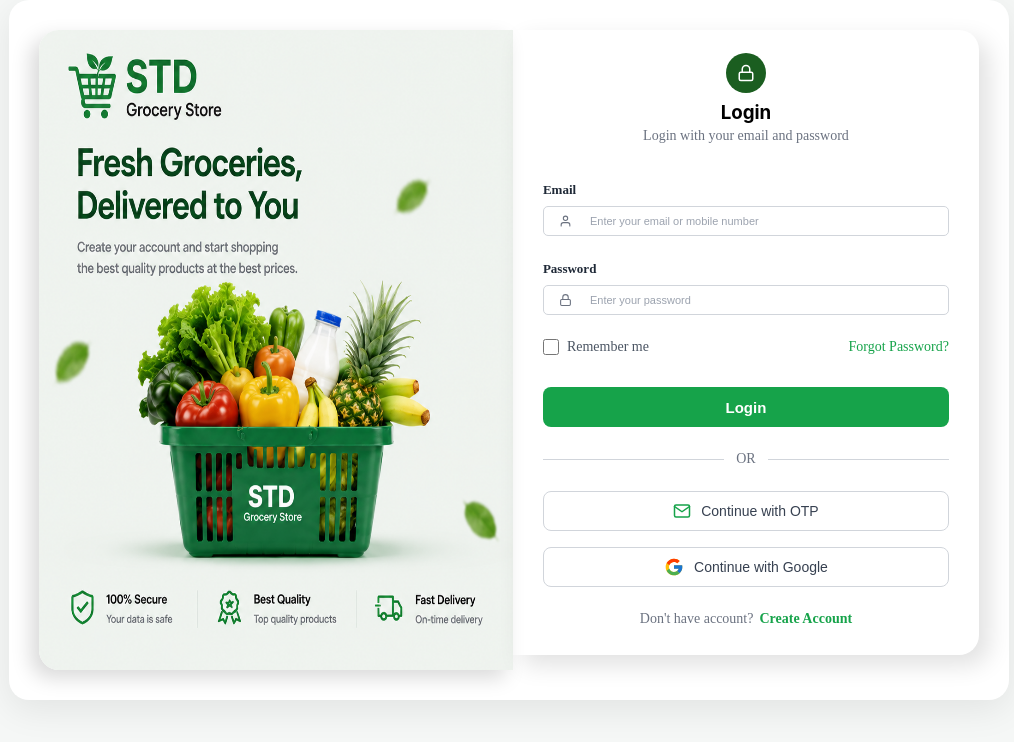
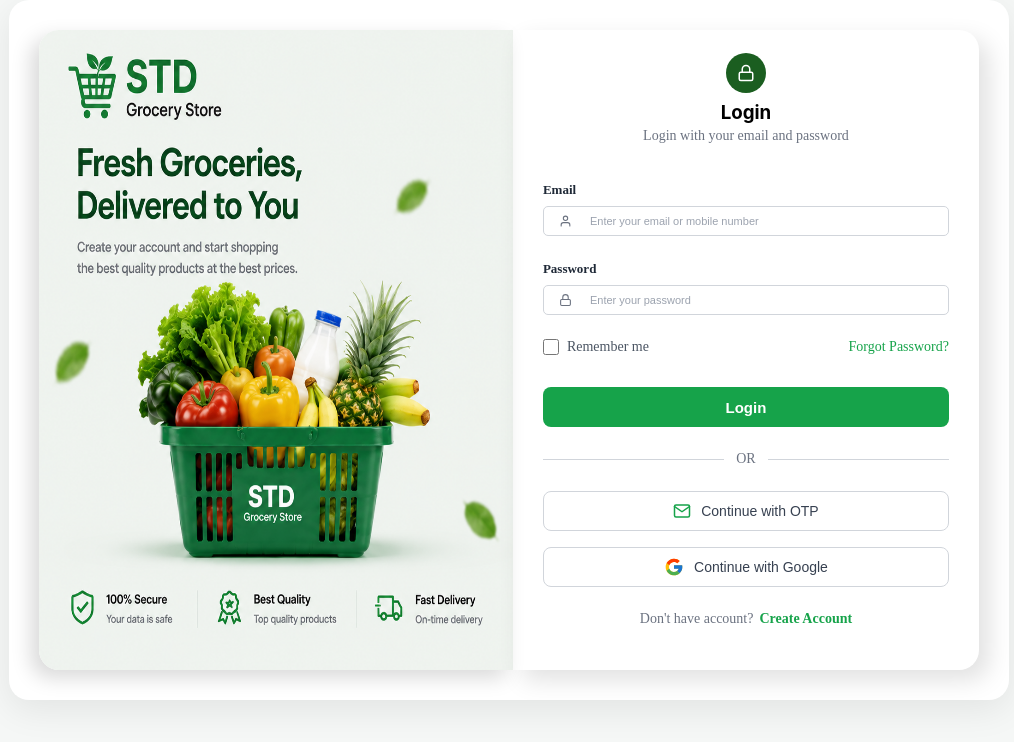
Before and after one commit to mdmozammilraza17/Ecommerce-FS-Project, a React (Vite) app in the folder ecommerce-frontend/: page /login in a window 1280 px wide. Shown: the top 742 px of the page, without its empty margins (131-1145 px from the left). Built offline with nearby package versions, Linux system fonts and the light colour scheme; no server answers.

Commit message:
Resolve page align as same in login page

```diff
--- a/ecommerce-frontend/src/components/Login.css
+++ b/ecommerce-frontend/src/components/Login.css
@@ -32,7 +32,6 @@
 
 /* Login Right Section */
 .login-right-section {
-    height: 100%;
     width: 100%;
     max-width: 600px;
     box-shadow: none;
```
